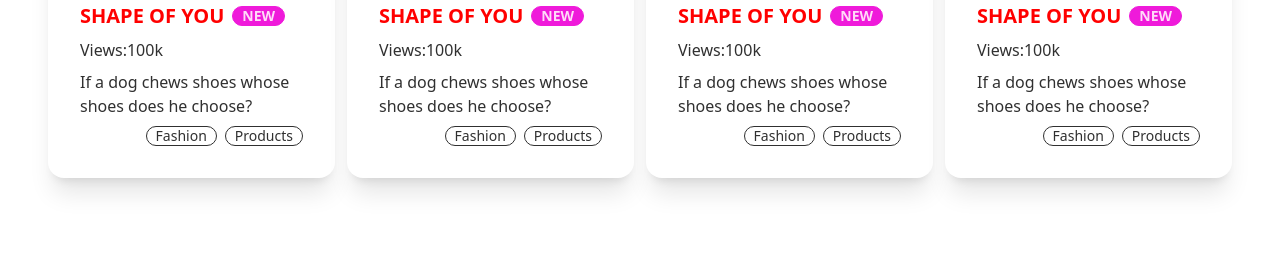
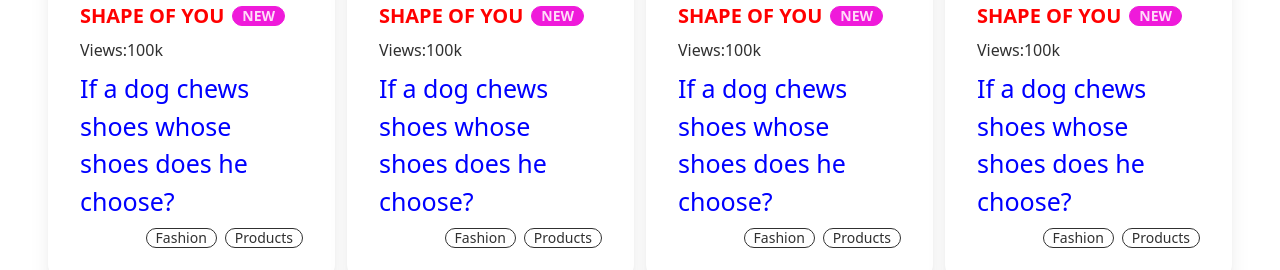
Before and after one commit to naeem182/conceptul-react-core-concept, a React (Vite) app: page / in a window 1280 px wide. Shown: the part 321-591 px from the top of the page. Built offline with nearby package versions, Linux system fonts and the light colour scheme.

Commit message:
inline css like as obj

```diff
--- a/src/component/Title.jsx
+++ b/src/component/Title.jsx
@@ -11,7 +11,15 @@
                 <div className="badge badge-secondary">NEW</div>
             </h2>
             <Views></Views>
-            <p>If a dog chews shoes whose shoes does he choose?</p>
+            {/* inline css like as obj */}
+            <p style={
+                {
+                    color: "blue",
+                    fontSize: "25px"
+
+
+                }
+            }>If a dog chews shoes whose shoes does he choose?</p>
             <div className="card-actions justify-end">
                 <div className="badge badge-outline">Fashion</div>
                 <div className="badge badge-outline">Products</div>
```
